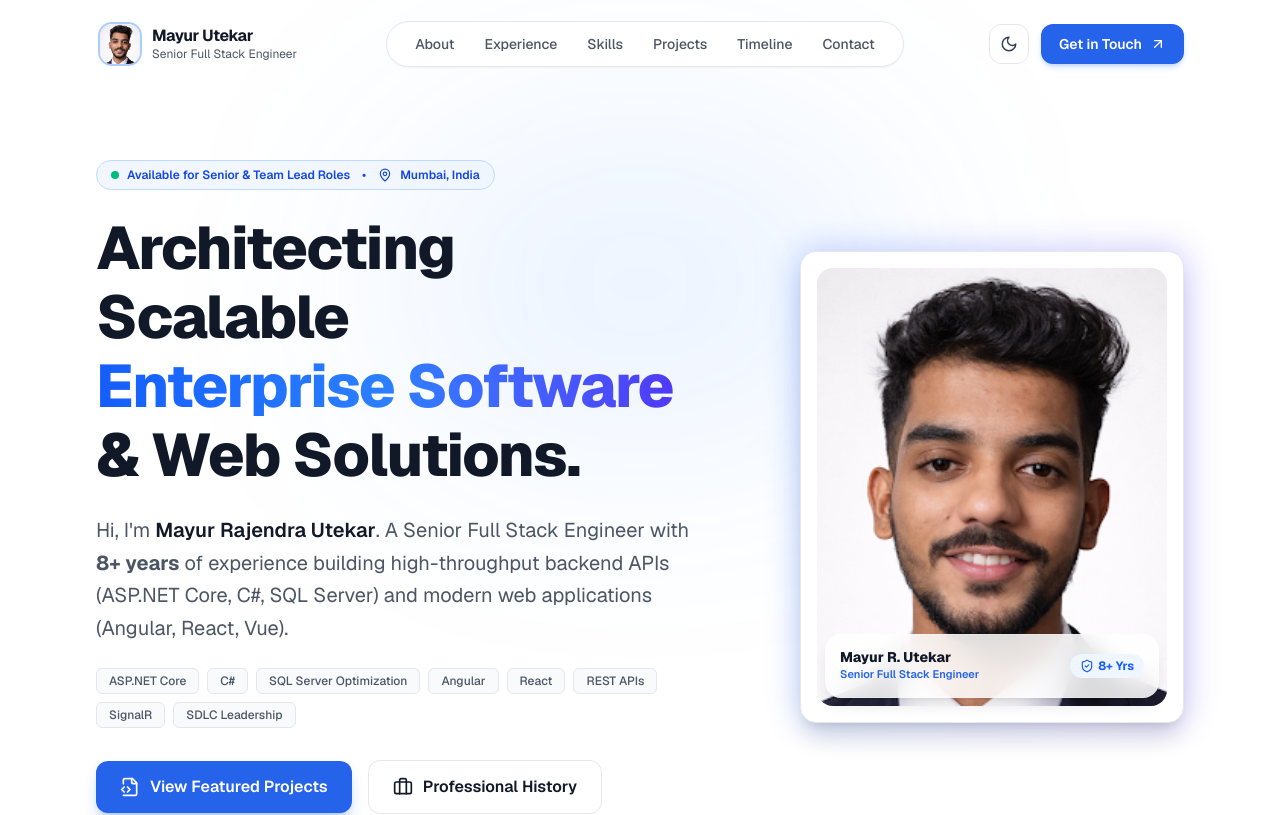
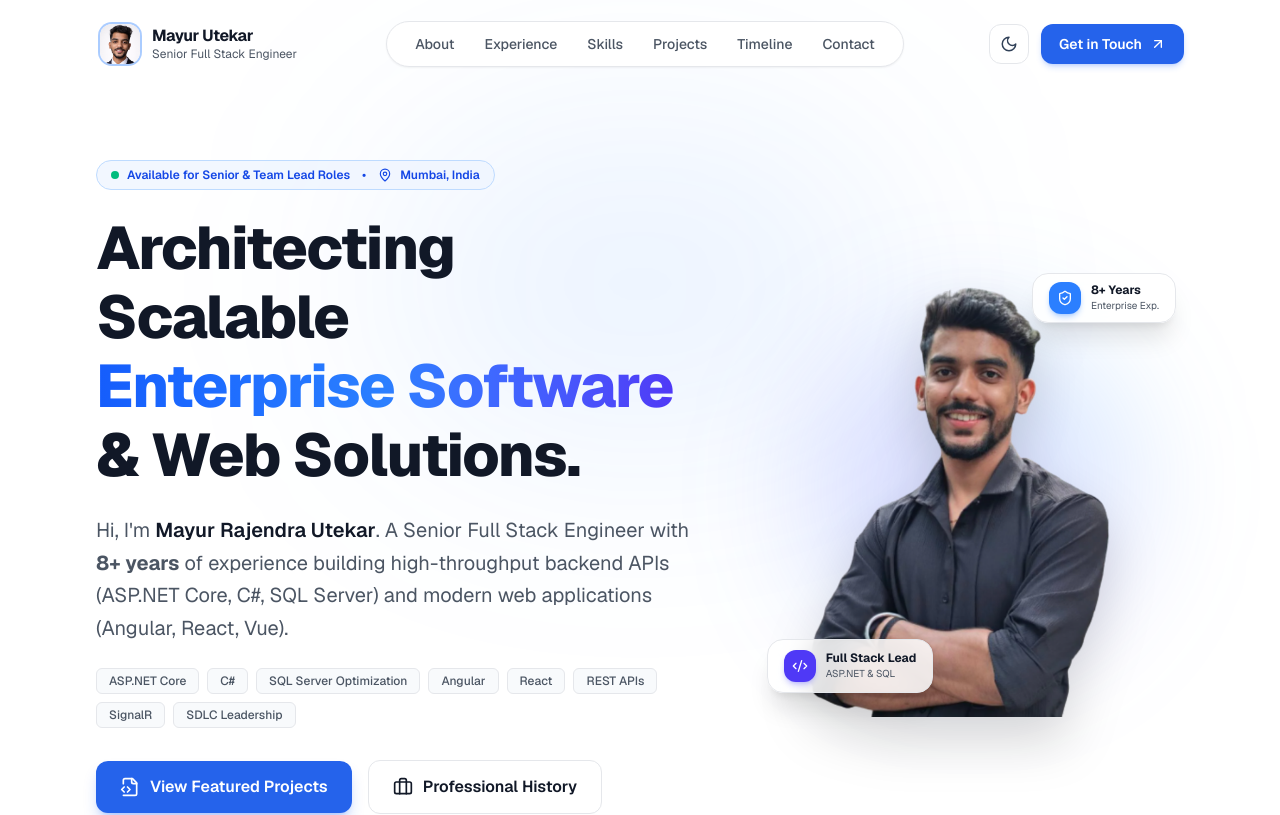
Before and after one commit to MU124/MayurUtekar, a Next.js app: page / in a window 1280 px wide. Shown: the top 815 px of the page. Built offline with nearby package versions, Linux system fonts and the light colour scheme.

Commit message:
Redesign Hero section with seamless transparent portrait Mayur Utekar.png cutout (no box container)

```diff
--- a/components/Hero.tsx
+++ b/components/Hero.tsx
@@ -3,7 +3,7 @@
 import React from "react";
 import Image from "next/image";
 import { motion } from "framer-motion";
-import { Briefcase, FileCode2, MapPin, Award, CheckCircle2, ShieldCheck } from "lucide-react";
+import { Briefcase, FileCode2, MapPin, ShieldCheck, Sparkles, Code2 } from "lucide-react";
 import { personalDetails } from "@/data/portfolioData";
 
 export default function Hero() {
@@ -97,45 +97,68 @@ export default function Hero() {
             </motion.div>
           </div>
 
-          {/* Profile Photo Avatar Card */}
+          {/* Seamless Cutout Portrait (No Box Container) */}
           <motion.div
-            initial={{ opacity: 0, scale: 0.9, y: 20 }}
+            initial={{ opacity: 0, scale: 0.95, y: 20 }}
             animate={{ opacity: 1, scale: 1, y: 0 }}
             transition={{ duration: 0.6, delay: 0.2 }}
-            className="lg:col-span-5 flex justify-center lg:justify-end"
+            className="lg:col-span-5 flex justify-center items-center relative"
           >
-            <div className="relative group w-full max-w-sm">
-              {/* Decorative Card Glow */}
-              <div className="absolute -inset-1 bg-gradient-to-r from-blue-600 to-indigo-600 rounded-3xl blur-lg opacity-25 group-hover:opacity-40 transition duration-500 pointer-events-none" />
+            <div className="relative w-full max-w-md flex items-center justify-center">
+              {/* Soft Ambient Radial Glow Behind Cutout */}
+              <div className="absolute w-72 h-72 sm:w-80 sm:h-80 rounded-full bg-gradient-to-tr from-blue-500/25 via-indigo-500/20 to-sky-400/25 blur-3xl pointer-events-none -z-10" />
 
-              <div className="relative custom-card p-4 overflow-hidden rounded-3xl bg-[var(--bg-card)] border border-[var(--border-color)] shadow-xl">
-                <div className="relative aspect-4/5 w-full rounded-2xl overflow-hidden bg-slate-100 dark:bg-slate-800">
+              {/* Transparent Portrait Cutout */}
+              <div className="relative z-10">
                 <Image
-                    src="/mayur.png"
+                  src="/Mayur Utekar.png"
                   alt="Mayur Rajendra Utekar - Senior Full Stack Engineer"
-                    fill
-                    sizes="(max-width: 768px) 100vw, 400px"
+                  width={440}
+                  height={540}
                   priority
-                    className="object-cover object-top transition-transform duration-500 group-hover:scale-105"
+                  className="object-contain drop-shadow-2xl hover:scale-[1.02] transition-transform duration-500 max-h-[460px] w-auto"
                 />
               </div>
 
-                {/* Floating Badge Overlay */}
-                <div className="absolute bottom-6 left-6 right-6 p-3.5 rounded-2xl glass-header border border-white/20 dark:border-slate-700/50 shadow-lg flex items-center justify-between">
+              {/* Floating Badge - Top Right */}
+              <motion.div
+                initial={{ opacity: 0, x: 20 }}
+                animate={{ opacity: 1, x: 0 }}
+                transition={{ duration: 0.5, delay: 0.4 }}
+                className="absolute top-4 -right-2 sm:right-2 z-20 glass-header px-4 py-2 rounded-2xl border border-[var(--border-color)] shadow-xl flex items-center gap-2.5"
+              >
+                <div className="p-2 rounded-xl bg-blue-500 text-white shadow-md shadow-blue-500/30">
+                  <ShieldCheck className="w-4 h-4" />
+                </div>
                 <div>
-                    <h3 className="text-sm font-extrabold text-[var(--text-primary)] leading-tight">
-                      Mayur R. Utekar
-                    </h3>
-                    <p className="text-[11px] font-semibold text-[var(--brand-primary)]">
-                      Senior Full Stack Engineer
-                    </p>
+                  <span className="text-xs font-bold text-[var(--text-primary)] block leading-tight">
+                    8+ Years
+                  </span>
+                  <span className="text-[10px] text-[var(--text-secondary)] block">
+                    Enterprise Exp.
+                  </span>
                 </div>
-                  <div className="flex items-center gap-1 px-2.5 py-1 rounded-full bg-blue-50 dark:bg-blue-950 text-blue-600 dark:text-blue-400 text-xs font-bold shrink-0">
-                    <ShieldCheck className="w-3.5 h-3.5" />
-                    8+ Yrs
+              </motion.div>
+
+              {/* Floating Badge - Bottom Left */}
+              <motion.div
+                initial={{ opacity: 0, x: -20 }}
+                animate={{ opacity: 1, x: 0 }}
+                transition={{ duration: 0.5, delay: 0.5 }}
+                className="absolute bottom-6 -left-2 sm:left-2 z-20 glass-header px-4 py-2.5 rounded-2xl border border-[var(--border-color)] shadow-xl flex items-center gap-2.5"
+              >
+                <div className="p-2 rounded-xl bg-indigo-600 text-white shadow-md shadow-indigo-500/30">
+                  <Code2 className="w-4 h-4" />
                 </div>
+                <div>
+                  <span className="text-xs font-bold text-[var(--text-primary)] block leading-tight">
+                    Full Stack Lead
+                  </span>
+                  <span className="text-[10px] text-[var(--text-secondary)] block">
+                    ASP.NET & SQL
+                  </span>
                 </div>
-              </div>
+              </motion.div>
             </div>
           </motion.div>
         </div>
```
Also changed, not shown: public/Mayur Utekar.png (added). Lines whose indentation alone changed are shown as unchanged.
